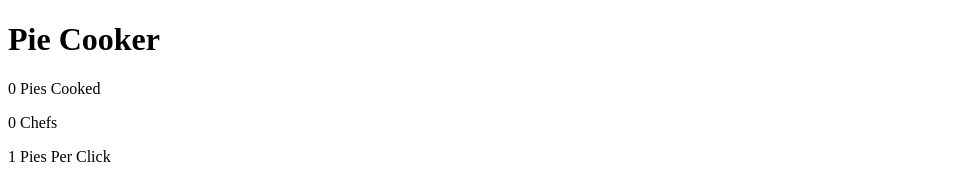
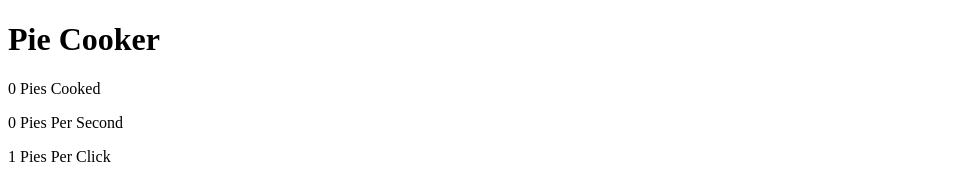
Before and after one commit to real2dev/Pie-Cooker, a plain HTML site: page index.html in a window 1280 px wide. Shown: the top 179 px of the page, without its empty margins (0-956 px from the left). Drawn offline with Linux system fonts and the light colour scheme.

Commit message:
Update index.html

```diff
--- a/index.html
+++ b/index.html
@@ -10,7 +10,7 @@
     <h1>Pie Cooker</h1>
     </div>
     <p id="pieCooked">0 Pies Cooked</p>
-    <p id="chefAmt">0 Chefs</p>
+    <p id="piePerSecond">0 Pies Per Second</p>
     <p id="piePerCook">1 Pies Per Click</p>
     <div id="navigateButtons">
       <button onclick="tab('cookPieMenu')">Go to Pie Oven</button>
```
